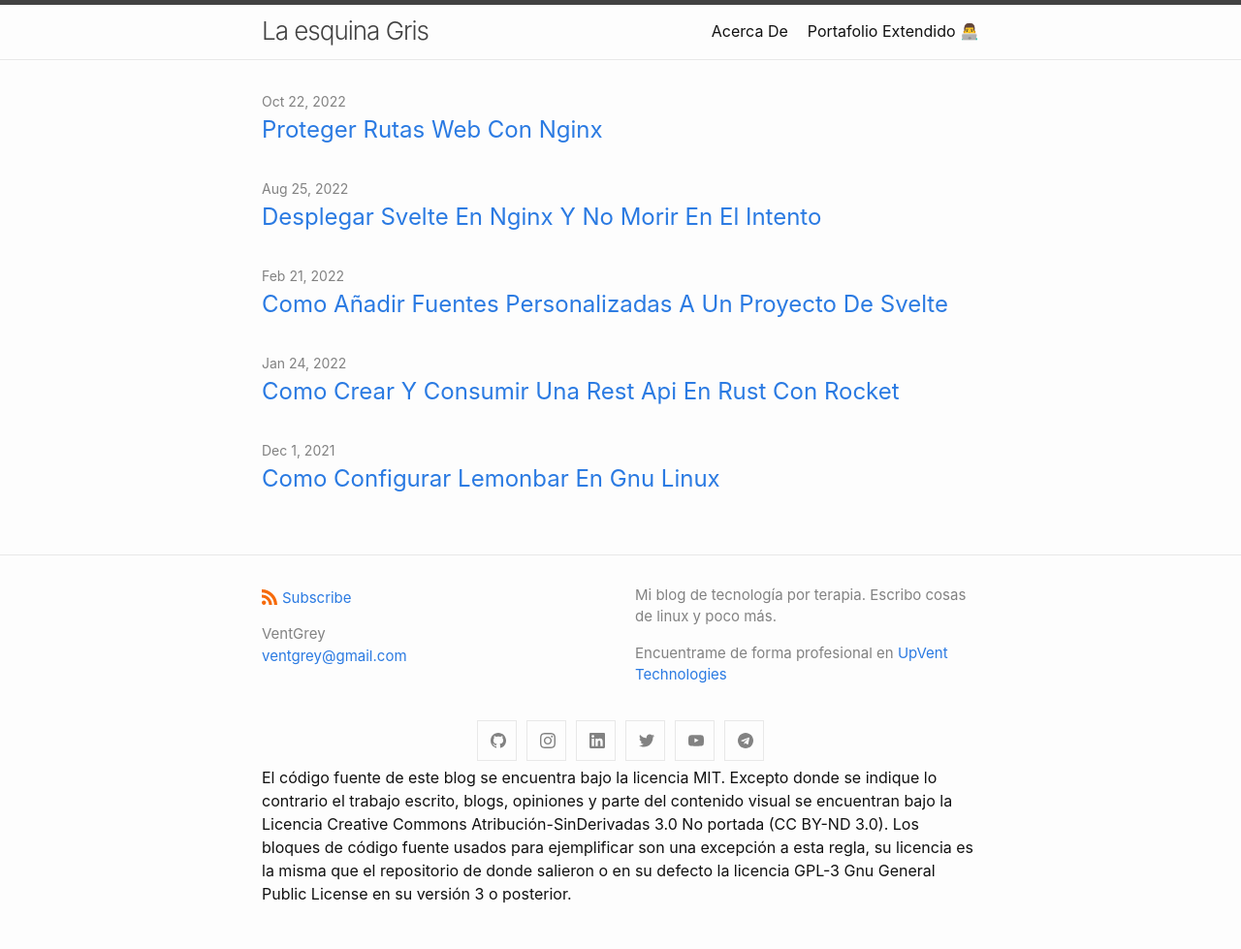
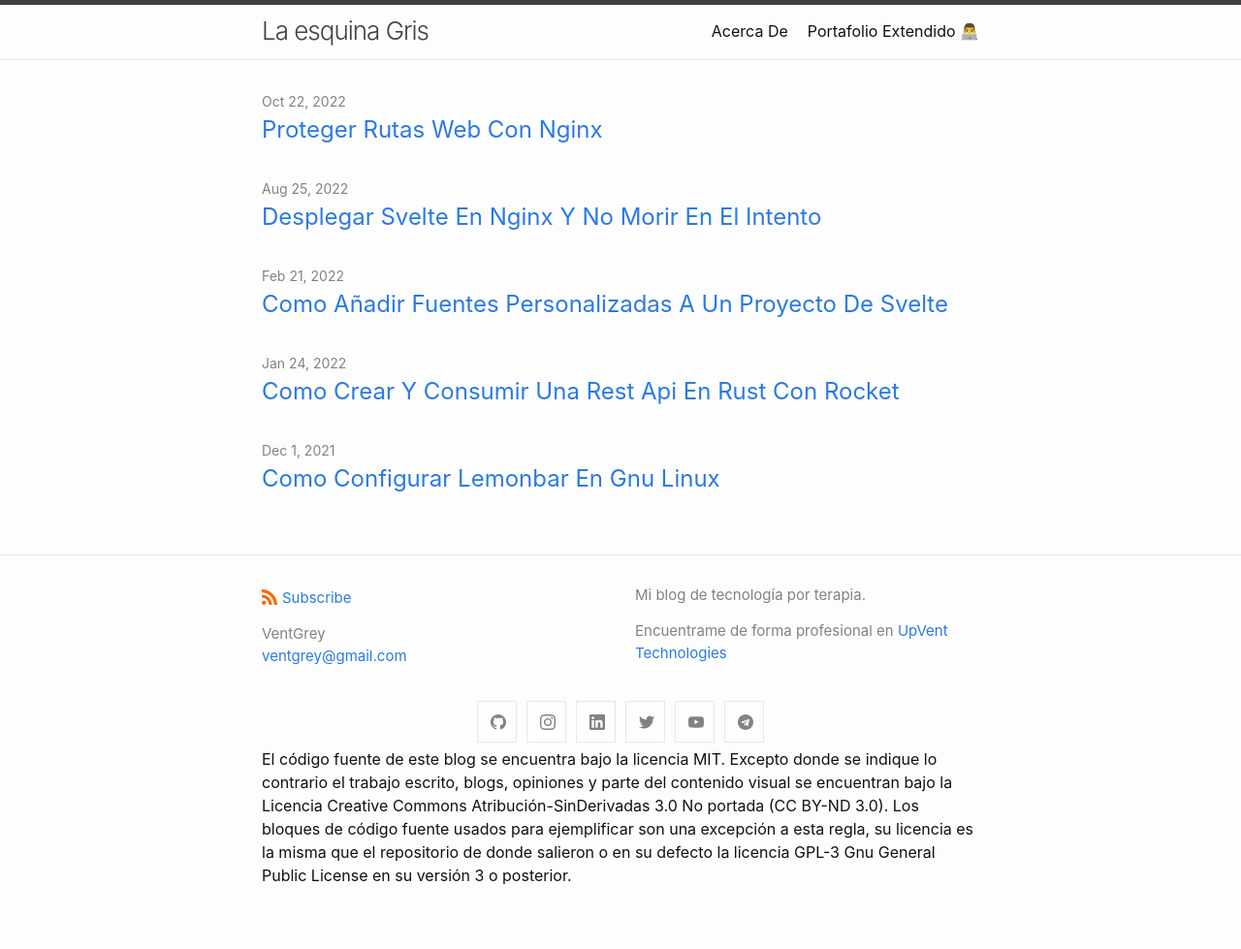
Before and after one commit to VentGrey/ventgrey.github.io, a Jekyll site: the page built from index.md, in a window 1280 px wide. Shown: the whole page at 97% size. Built offline with Jekyll 4.4.1, drawn with Linux system fonts in a browser that asks for light colours.

```diff
--- a/_config.yml
+++ b/_config.yml
@@ -3,8 +3,7 @@
   name: VentGrey
   email: ventgrey@gmail.com
 description: > # this means to ignore newlines until "show_excerpts:"
-  Mi blog de tecnología por terapia. Escribo cosas de linux y
-  poco más.
+  Mi blog de tecnología por terapia.
 
 show_excerpts: false # set to true to show excerpts on the homepage
 
```
